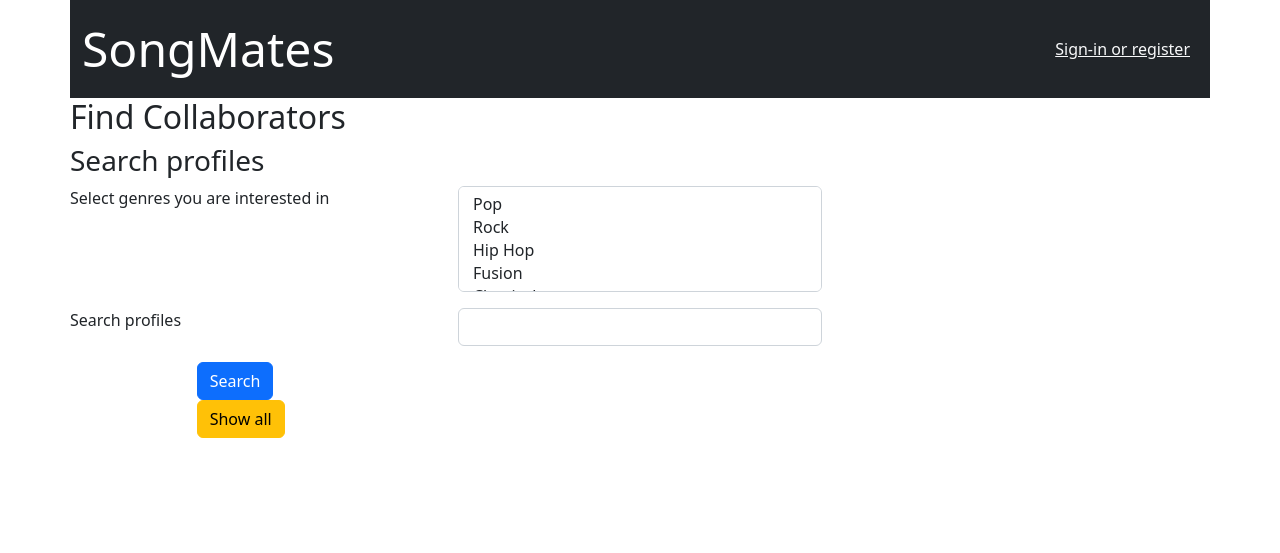
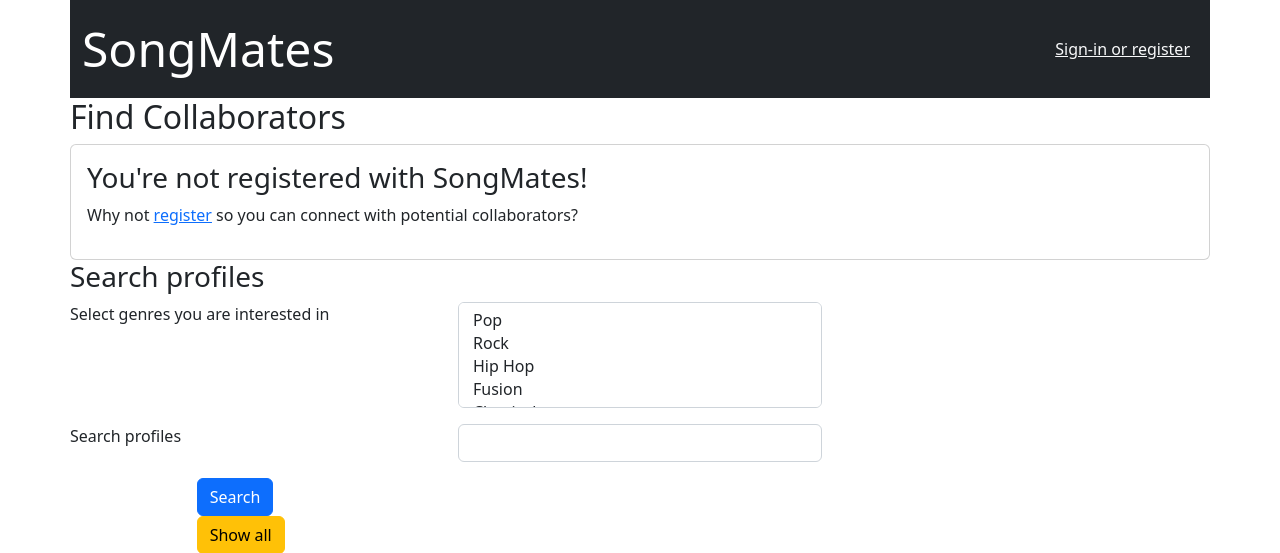
Before and after one commit to andy-guttridge/song-mates, a Django app: page / in a window 1280 px wide. Shown: the top 553 px of the page. Run offline with Django 3.2, Linux system fonts and the light colour scheme; some libraries are stand-ins or nearby versions.

Commit message:
Feature: add message to find collabs page for unauthenticated users

```diff
--- a/templates/find_collabs.html
+++ b/templates/find_collabs.html
@@ -20,6 +20,20 @@
         </p>
         <p>
             Why not start <a href="{% url 'edit_profile' %}" aria-label="Link to update profile page">filling your profile</a> out so you that others can find you.
+        </p>
+    </div>
+</div>
+{% endif %}
+
+<!-- Display a message and link to sign-in/register account page for un-authenticated users -->
+{% if not user.is_authenticated %}
+<div class="card">
+    <div class="card-body">
+        <h3>
+            You're not registered with SongMates!
+        </h3>
+        <p>
+            Why not <a  href="{% url 'account_login' %}" aria-label="Link to registration page">register</a> so you can connect with potential collaborators?
         </p>
     </div>
 </div>
```
